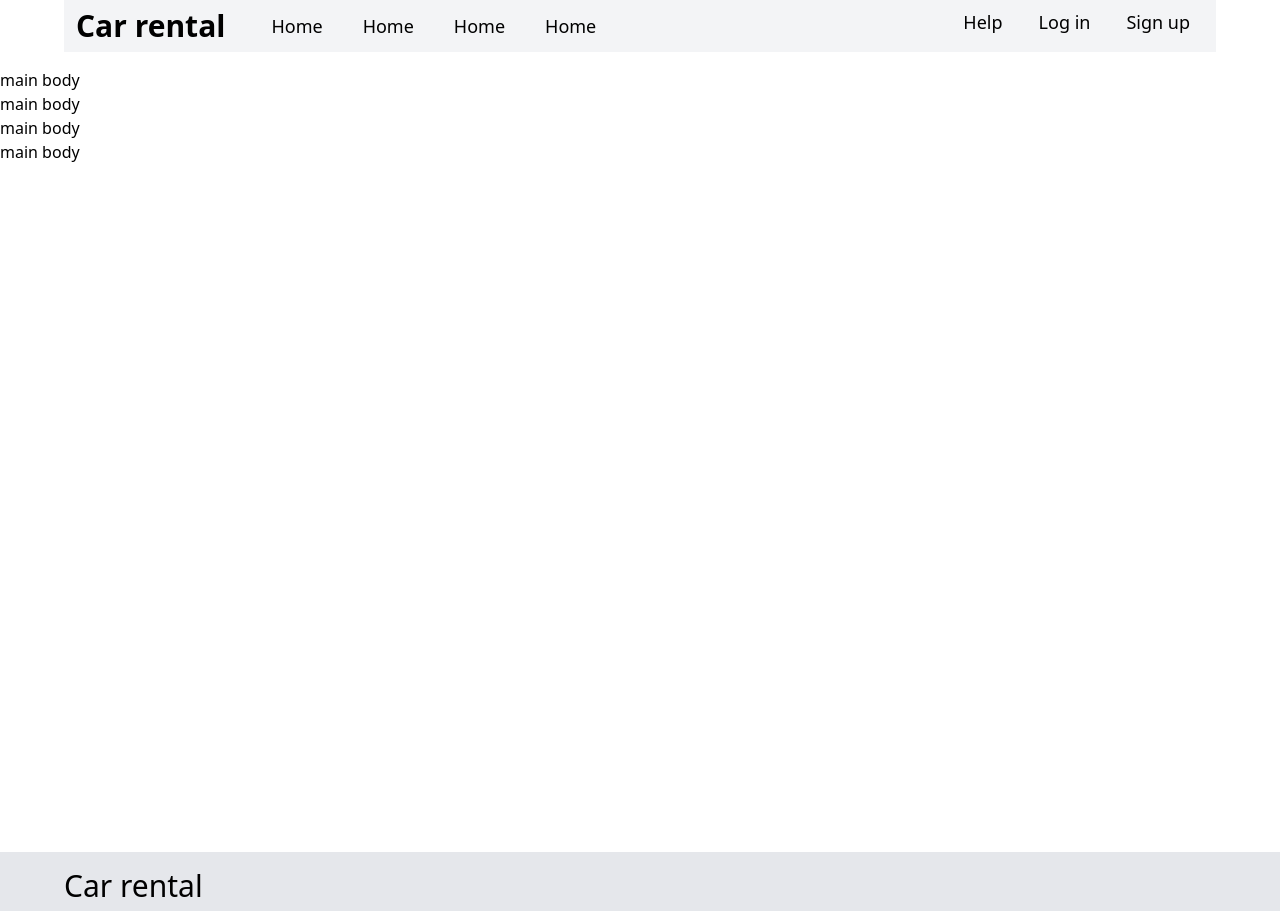
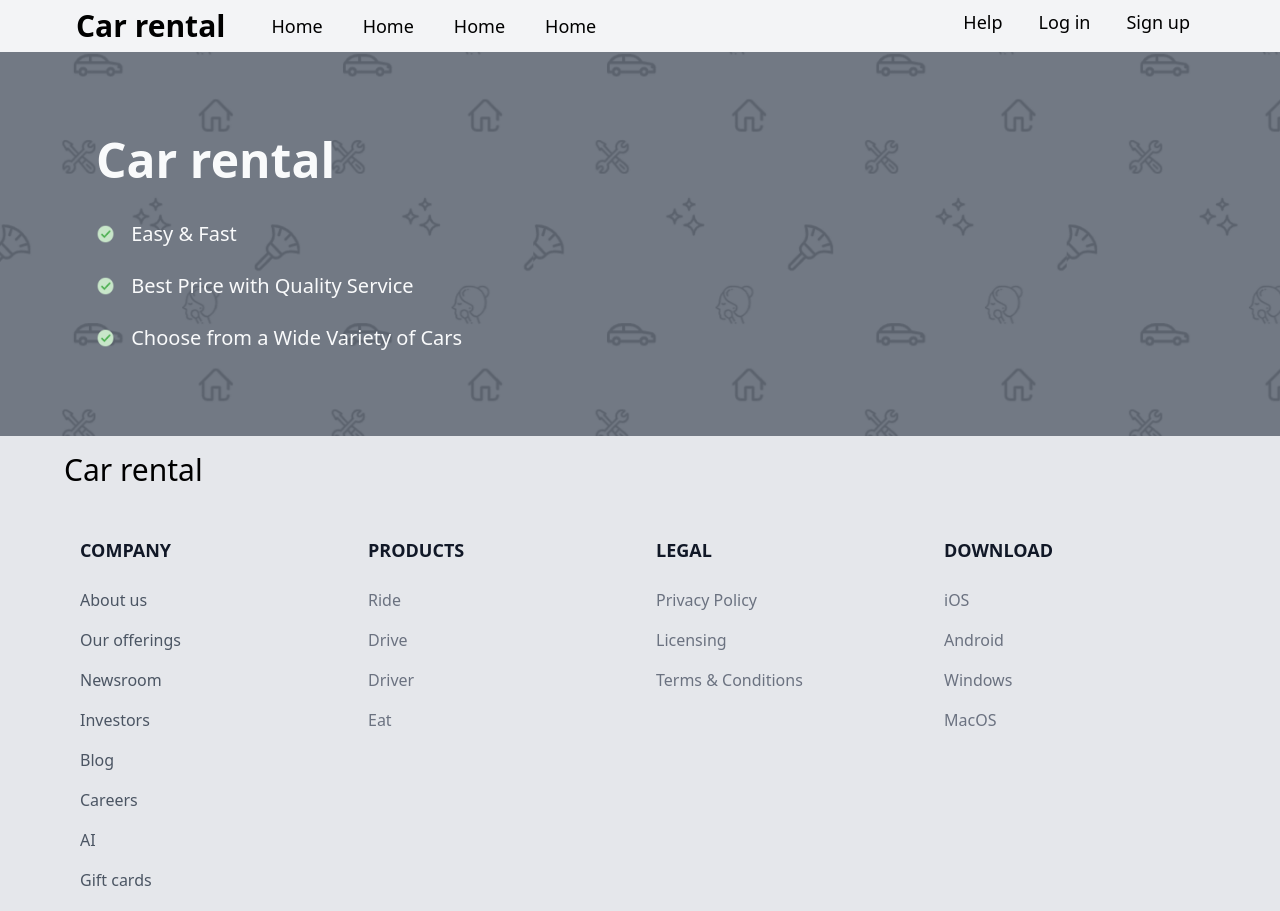
Before and after one commit to MoniruzzamanBillal/car-rental, a plain HTML site: page index.html in a window 1280 px wide. Shown: the top 911 px of the page. Drawn offline with nearby package versions, Linux system fonts and the light colour scheme.

Commit message:
hero section added

```diff
--- a/index.html
+++ b/index.html
@@ -14,8 +14,8 @@
     <div class="mainContainer">
       <div class="mainWrapper">
         <!-- ! nav starts  -->
-        <div class="navContainer w-[90%] m-auto">
-          <div class="navWrapper flex justify-between py-2 px-3 bg-gray-100">
+        <div class="navContainer bg-gray-100">
+          <div class="navWrapper w-[90%] m-auto flex justify-between py-2 px-3">
             <!--! nav left starts  -->
             <div class="navLeft flex justify-center items-center gap-x-8">
               <!-- logo starts  -->
@@ -95,12 +95,60 @@
         <!-- ! nav ends  -->
 
         <!-- ! body container starts  -->
-        <div class="bodyContainer py-4 min-h-screen">
-          <h1>main body</h1>
-          <h1>main body</h1>
-          <h1>main body</h1>
-          <h1>main body</h1>
+        <div class="bodyContainer min-h-screen">
+          <!-- * hero section starts  -->
+          <div
+            class="heroSection relative bgImage h-[24rem]"
+            style="background-image: url(./images/bannerBg.png)"
+          >
+            <!-- bg dark shade  -->
+            <div
+              class="bg-gray-700 inset-0 w-full h-full opacity-70 absolute top-0 left-0 z-[5]"
+            ></div>
+
+            <div
+              class="heroWrapper absolute inset-0 z-[10] w-[85%] h-full m-auto flex flex-col justify-center"
+            >
+              <!-- heading  -->
+              <h1 class="text-5xl font-semibold text-gray-50">Car rental</h1>
+
+              <!-- * features section starts  -->
+              <div
+                class="bannerFeatures  mt-9 text-xl text-gray-50 flex flex-col gap-y-6"
+              >
+                <!-- feature 1 -->
+                <div class="feature1 flex items-center gap-x-4">
+                  <div class="icon size-[1.2rem]">
+                    <img src="./images/tick.png" class="w-full h-full" alt="" />
+                  </div>
+
+                  <h1>Easy & Fast </h1>
+                </div>
+                <!-- feature 2 -->
+                <div class="feature2 flex items-center gap-x-4">
+                  <div class="icon size-[1.2rem]">
+                    <img src="./images/tick.png" class="w-full h-full" alt="" />
+                  </div>
+
+                  <h1>Best Price with Quality Service</h1>
+                </div>
+                <!-- feature 3 -->
+                <div class="feature3 flex items-center gap-x-4">
+                  <div class="icon size-[1.2rem]">
+                    <img src="./images/tick.png" class="w-full h-full" alt="" />
+                  </div>
+
+                  <h1>Choose from a Wide Variety of Cars</h1>
+                </div>
+              <!-- * features section ends  -->
+            </div>
+          </div>
+          <!-- * hero section ends -->
         </div>
+        <!-- * hero section ends  -->
+
+
+
         <!-- ! body container ends  -->
 
         <!-- ! footer starts  -->
--- a/style.css
+++ b/style.css
@@ -16,6 +16,12 @@
 
 .backgroundImage {
   background-image: url("./images/bg.jpg");
+  background-position: center center;
+  background-size: cover;
+  background-repeat: no-repeat;
+}
+
+.bgImage {
   background-position: center center;
   background-size: cover;
   background-repeat: no-repeat;
```
Also changed, not shown: images/bannerBg.png (added), images/tick.png (added).
